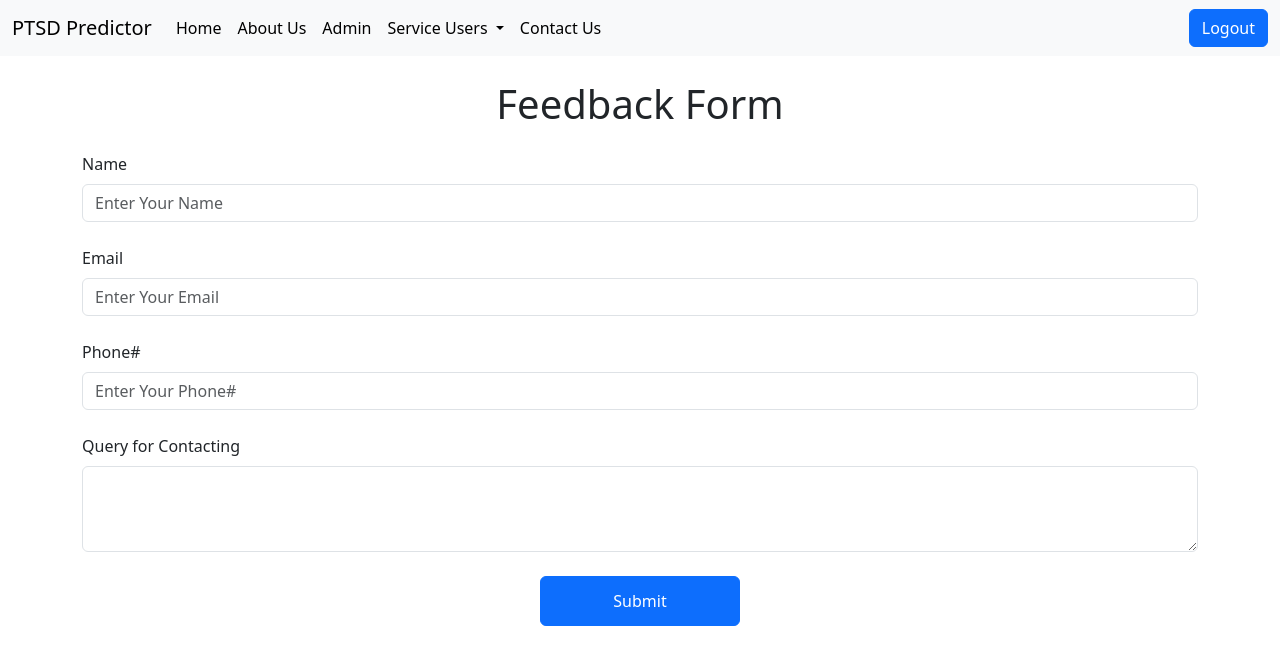
After one commit to RukhmaRiaz/PTSD-Prediction-Website, a Django app: page /feedback/ in a window 1280 px wide. The commit adds this page. Shown: the top 665 px of the page. Run offline with Django 3.2, Linux system fonts and the light colour scheme; parts of the project's set-up code (start-up, migrations or seed data) failed here and were passed over.

Commit message:
sixteenth commit

```diff
--- a/home/admin.py
+++ b/home/admin.py
@@ -5,6 +5,8 @@ from home.models import Patient
 from home.models import Doctor
 from home.models import Questionaries
 from home.models import Result
+from home.models import Feedback
+
 
 # Register your models here.
 admin.site.register(Contact)
@@ -13,3 +15,4 @@ admin.site.register(Patient)
 admin.site.register(Doctor)
 admin.site.register(Questionaries)
 admin.site.register(Result)
+admin.site.register(Feedback)
--- a/home/views.py
+++ b/home/views.py
@@ -8,6 +8,7 @@ from home.models import Receptionist
 from home.models import Patient
 from home.models import Doctor
 from home.models import Questionaries
+from home.models import  Feedback
 from django.contrib.auth.models import User
 from django.contrib.auth.decorators import login_required
 
@@ -114,3 +115,14 @@ def results(request):
     if request.method == 'POST':
         option = request.POST.getlist('option')
     return render(request, 'results.html',{'option':option})
+
+def feedback(request):
+    if request.method=="POST":
+        name=request.POST.get('name')
+        email=request.POST.get('email')
+        phone=request.POST.get('phone')
+        query=request.POST.get('query')
+        contact=Contact(name=name,email=email,phone=phone,query=query,date=datetime.today())
+        contact.save()
+        messages.success(request, 'Your Query has been Sent Successfully!')
+    return render(request,'feedback.html')
--- a/mysite/urls.py
+++ b/mysite/urls.py
@@ -37,4 +37,6 @@ urlpatterns = [
     path('questionaries/', views.questionaries, name='questionaries'),
     path('questionselect/', views.questionselect, name='questionselect'),
     path('results/', views.results, name='results'),
+    path('feedback/', views.feedback, name='feedback'),
+
     ]
--- /dev/null
+++ b/templates/feedback.html
@@ -0,0 +1,32 @@
+{% extends 'base.html' %}
+
+{%block title%}  Feedback {% endblock title%}
+
+{% block body %}
+<div class="container mb-3 ">
+    <h1 class="my-4 text-center"> Feedback Form </h1>
+<form method="post" action="/feedback">
+{% csrf_token %}
+    <div class="mb-4">
+        <label for="name" class="form-label">Name</label>
+        <input type="text" class="form-control" id="name" name="name" placeholder="Enter Your Name">
+      </div>
+      <div class="mb-4">
+        <label for="email" class="form-label">Email</label>
+        <input type="email" class="form-control" id="email" name="email" placeholder="Enter Your Email">
+      </div>
+      <div class="mb-4">
+        <label for="phone" class="form-label">Phone#</label>
+        <input type="phone" class="form-control" id="phone" name="phone" placeholder="Enter Your Phone#">
+      </div>
+      <div class="mb-4">
+        <label for="query" class="form-label">Query for Contacting</label>
+        <textarea class="form-control" id="query" name="query"rows="3"></textarea>
+      </div>
+      <div class="d-md-flex justify-content-md-center">
+        <button class="btn btn-primary" type="submit" style="height:50px;width:200px">Submit</button>
+      </div>
+</form>
+
+</div>
+{% endblock %}
--- a/templates/results.html
+++ b/templates/results.html
@@ -97,4 +97,5 @@
           {% endif %}
       </div>
     </div>
+
 {% endblock %}
```
Also changed, not shown: home/models.py (+8 -0 lines), templates/questionselect.html (added, +75 -0 lines), db.sqlite3.
